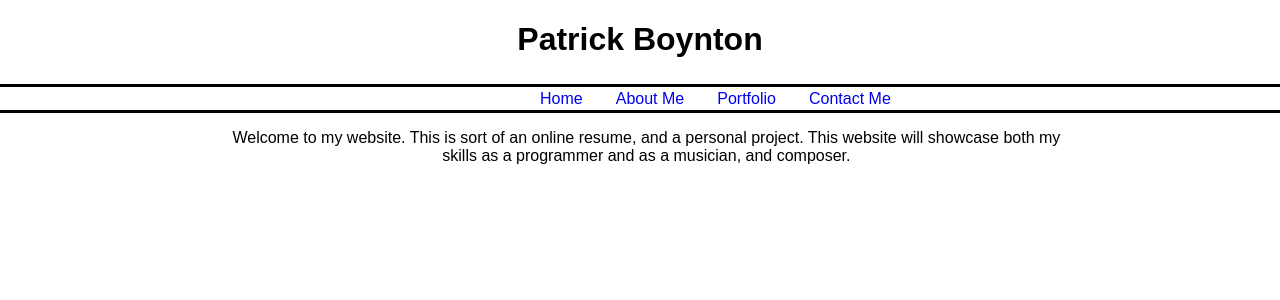
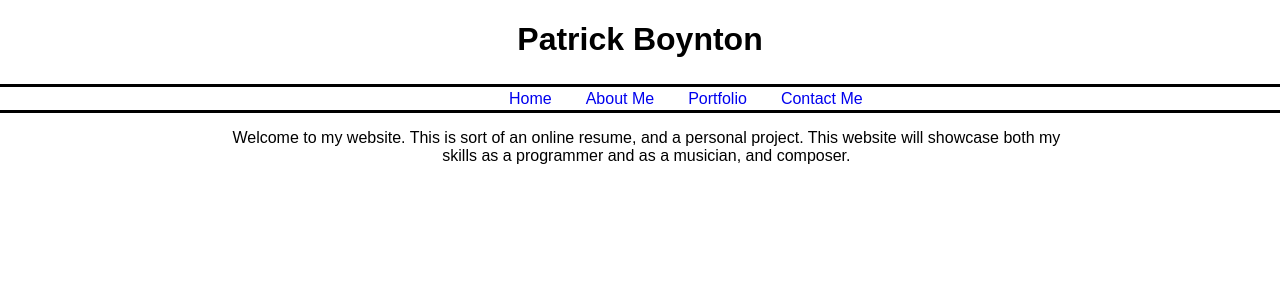
Before and after one commit to PatrickBoyn/PersonalSite, a Django app: page / in a window 1280 px wide. Shown: the top 300 px of the page. Run offline with Django 3.2, Linux system fonts and the light colour scheme.

Commit message:
This centers the navbar.

```diff
--- a/personal/static/css/site.css
+++ b/personal/static/css/site.css
@@ -19,7 +19,7 @@ h2{
 ul{
     list-style:none;
     display:flex;
-    padding-left:40%;
+    padding-left:37.5%;
     padding-top:.2%;
     padding-bottom:.2%;
     margin:0;
```
